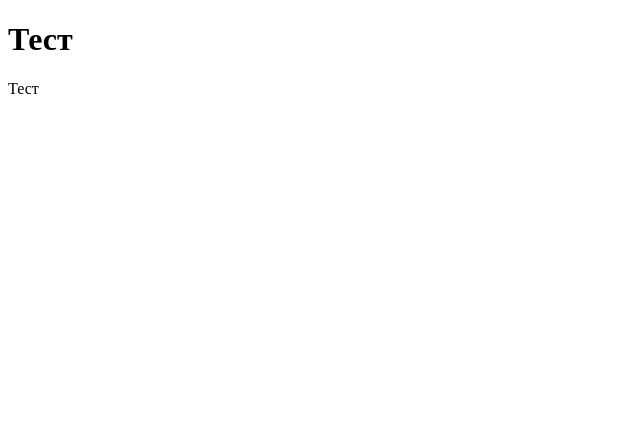
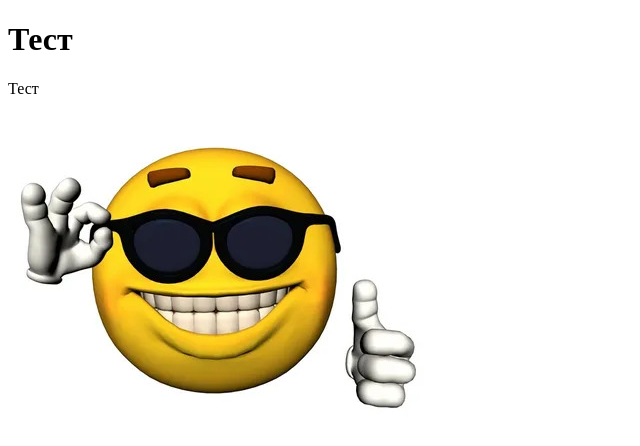
Before and after one commit to ARD6713/ARD6713.github.io, a plain HTML site: page index.html in a window 1280 px wide. Shown: the whole page, without its empty margins (0-640 px from the left). Drawn offline with Linux system fonts and the light colour scheme.

Commit message:
Update index.html

```diff
--- a/index.html
+++ b/index.html
@@ -6,5 +6,6 @@
 <body>
 <h1>Тест</h1>
 <p>Тест</p>
+<img src="images/testimage.jpg" />
 </body>
 </html>
```
